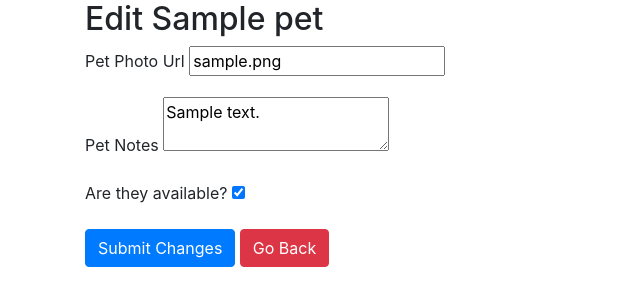
After one commit to CalebPenning/flask-petadoption, a Flask app: page /edit/1 in a window 1280 px wide. The commit adds this page. Shown: the top 306 px of the page, without its empty margins (0-640 px from the left). Run offline with Flask 2, Linux system fonts and the light colour scheme; tables that the repository leaves empty hold one stand-in row (values such as "Sample post"); some libraries are stand-ins or nearby versions.

Commit message:
Added ability to edit pet info, except I need to find a way to get past the checkbox

```diff
--- a/app.py
+++ b/app.py
@@ -2,7 +2,7 @@ from flask import Flask, request, render_template, redirect, flash, session
 from flask_debugtoolbar import DebugToolbarExtension
 import datetime
 from models import Pet, connect_db, db
-from forms import PetForm
+from forms import AddPetForm, EditPetForm
 
 app = Flask(__name__)
 app.config['SQLALCHEMY_DATABASE_URI'] = 'postgresql:///adoption_db'
@@ -18,3 +18,22 @@ connect_db(app)
 def render_homepage():
     pets = Pet.query.all()
     return render_template('index.html', pets=pets)
+
+@app.route('/edit/<int:p_id>', methods=['GET', 'POST'])
+def edit_pet(p_id):
+    """Show edit form for a pet instance and handle committing changes to db."""
+    pet = Pet.query.get_or_404(p_id)
+    form = EditPetForm(obj=pet)
+
+    if form.validate_on_submit():
+        pet.photo_url = form.photo_url.data
+        pet.notes = form.notes.data
+        pet.available = form.available.data
+
+        db.session.commit()
+
+        flash(f"{pet.name}'s information was updated successfully.")
+        return redirect('/')
+
+    else:
+        return render_template("edit_pet_form.html", form=form, pet=pet)
--- a/forms.py
+++ b/forms.py
@@ -1,7 +1,7 @@
 from flask_wtf import FlaskForm
 from wtforms import StringField, IntegerField, BooleanField, RadioField, SelectField, TextAreaField
 
-from wtforms.validators import InputRequired
+from wtforms.validators import InputRequired, Optional, URL, Length
 
 class AddPetForm(FlaskForm):
     """Form for putting up pets for adoption :("""
--- /dev/null
+++ b/templates/edit_pet_form.html
@@ -0,0 +1,25 @@
+{% extends 'index.html' %}
+{% block title %} Edit {{pet.name}} {% endblock %}
+
+{% block content %}
+<h2 class="primary-2">
+    Edit {{pet.name}}
+</h2>
+<form action="/edit/{{pet.id}}" method="POST">
+    {{ form.hidden_tag() }}
+    {% for field in form if field.widget.input_type != 'hidden' %}
+    <div class="form-group">
+    <p>
+        {{field.label}}
+        {{field}}
+
+        {% for err in field.errors %}
+        <small class="form-text text-danger">{{ err }}</small>
+        {% endfor %}
+    </p>
+    </div>
+    {% endfor %}
+    <button class="btn btn-primary" type="submit">Submit Changes</button>
+    <a href="/" class="btn btn-danger">Go Back</a>
+</form>
+{% endblock %}
--- a/templates/index.html
+++ b/templates/index.html
@@ -10,22 +10,24 @@
 </head>
 <body>
     <div class="container">
+    {% block content %}
     <div class="row">
         {% for pet in pets %}
         <div class="col-4">
-            <h3 class="{{pet.id}}">{{pet.name}}</h3>
+            <h2 class="{{pet.id}} primary-2">{{pet.name}}</h3>
             <img src="{{pet.photo_url}}" class="img-thumbnail" alt="A photo of {{pet.name}}, a pet available for adoption at Adopt a Friend">
             <p class="full-info">
                 {{pet.get_info}}
             </p>
-            <small class="available">Is {{pet.name}} available: {{pet.available}} </small>
+            <p class="available">{{pet.name}}'s availability: {% if pet.available %} <b class="font-weight-bold text-success">AVAILABLE</b> {% else %} <small class="font-weight-bold text-danger">NOT AVAILABLE</small> {% endif %} </p>
             <a href="/edit/{{pet.id}}" class="btn btn-info">Edit Pet Info</a>
             <a href="/delete/{{pet.id}}" class="btn btn-danger">Delete Pet</a>
         </div>
         {% endfor %}
     </div>
+    {% endblock %}
     </div>
-    <footer>
+    <footer class="scripts">
         {% block footer %}
         <script src="https://code.jquery.com/jquery-3.4.1.slim.min.js" integrity="sha384-J6qa4849blE2+poT4WnyKhv5vZF5SrPo0iEjwBvKU7imGFAV0wwj1yYfoRSJoZ+n" crossorigin="anonymous"></script>
         <script src="https://cdn.jsdelivr.net/npm/popper.js@1.16.0/dist/umd/popper.min.js" integrity="sha384-Q6E9RHvbIyZFJoft+2mJbHaEWldlvI9IOYy5n3zV9zzTtmI3UksdQRVvoxMfooAo" crossorigin="anonymous"></script>
```
